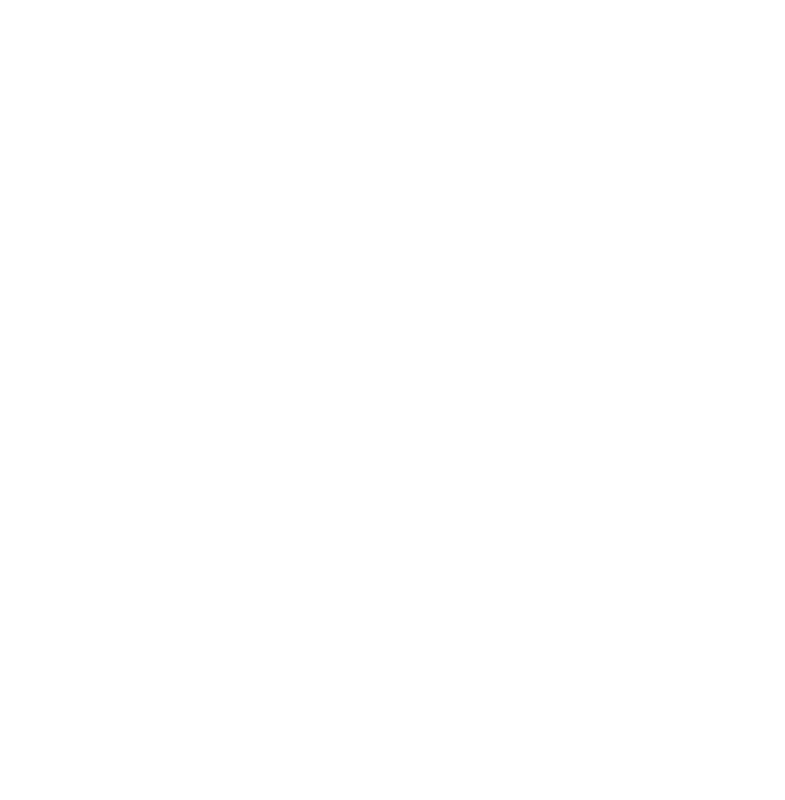
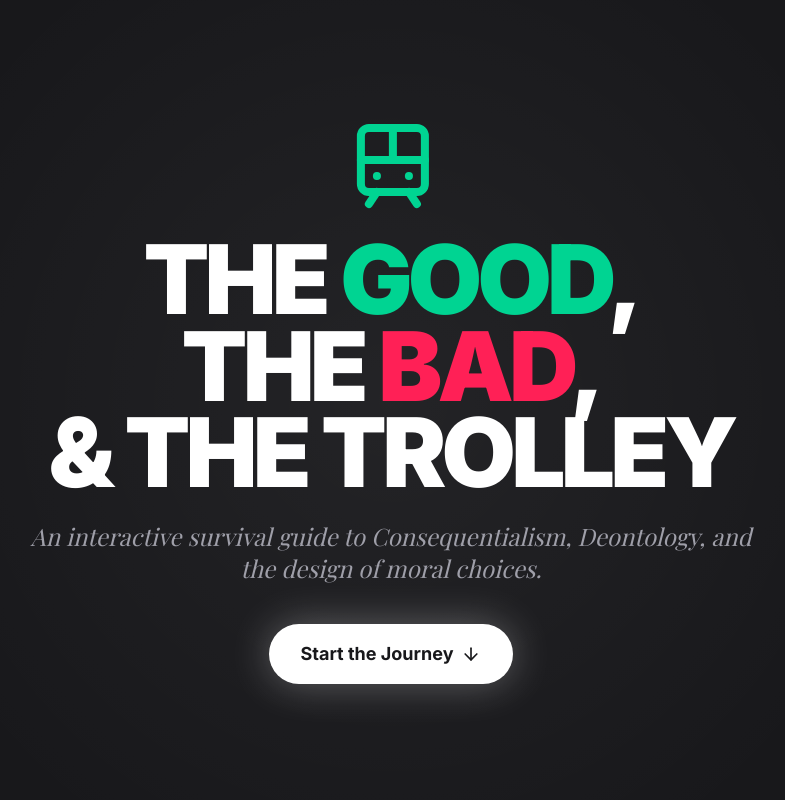
Before and after one commit to baney75/Trolly-Problem-Learning, a plain HTML site: page Gemini-showcase/index.html in a window 1280 px wide. Shown: the top 800 px of the page, without its empty margins (249-1034 px from the left). Drawn offline with nearby package versions, Linux system fonts and the light colour scheme; the site is published under a folder, as on GitHub Pages, so addresses that start at the root find nothing; a web font is replaced by a local one.

Commit message:
Fix Gemini app base path for GitHub Pages

```diff
--- a/Gemini-showcase/index.html
+++ b/Gemini-showcase/index.html
@@ -4,8 +4,8 @@
     <meta charset="UTF-8" />
     <meta name="viewport" content="width=device-width, initial-scale=1.0" />
     <title>My Google AI Studio App</title>
-    <script type="module" crossorigin src="/assets/index-EvAyYlJM.js"></script>
-    <link rel="stylesheet" crossorigin href="/assets/index-evUF8wp_.css">
+    <script type="module" crossorigin src="./assets/index-EvAyYlJM.js"></script>
+    <link rel="stylesheet" crossorigin href="./assets/index-evUF8wp_.css">
   </head>
   <body>
     <div id="root"></div>
```
